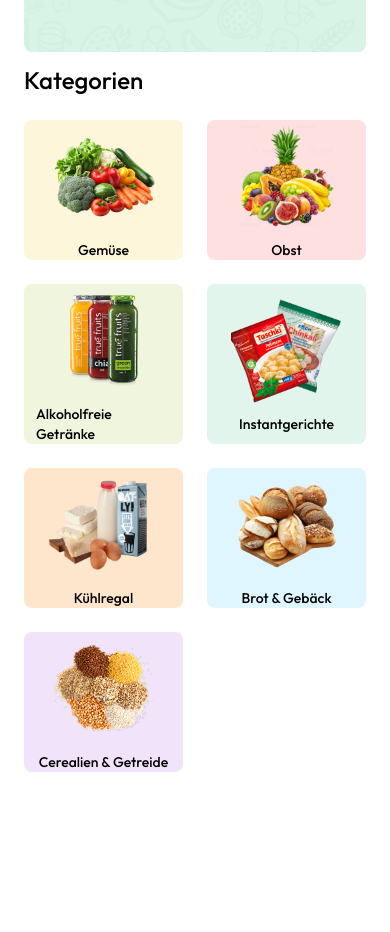
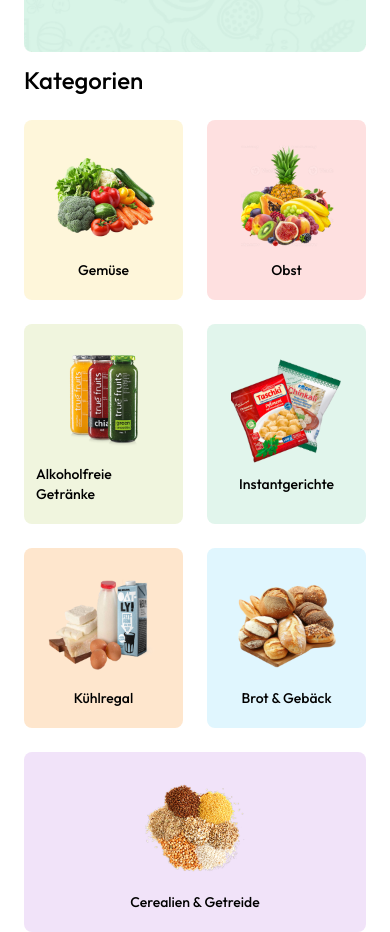
Before and after one commit to LindtAna/RegionalBox, a React (Vite) app in the folder client/: page / in a window 390 px wide. Shown: the part 683-1615 px from the top of the page. Before the commit the page ends 1455 px from the top, so only its background shows below. Built offline with nearby package versions, Linux system fonts and the light colour scheme.

Commit message:
Categories.jsx(Kategorien)Letztes Element bei ungerader Anzahl in mobiler Ansicht auf volle Breite gestreckt mit CSS :nth-last-child

```diff
--- a/client/src/assets/categoriesList.js
+++ b/client/src/assets/categoriesList.js
@@ -1,4 +1,4 @@
-
+// Liste der Produktkategorien in Section Categories.jsx (Kategorien)
 
 import vegetable_image from "./vegetables_image.png";
 import fruits_image from "./fruits_image.png";
--- a/client/src/components/Categories.jsx
+++ b/client/src/components/Categories.jsx
@@ -3,28 +3,28 @@ import { useAppContext } from '../context/AppContext'
 
 const Categories = () => {
 
-  const {navigate} = useAppContext()
+    const { navigate } = useAppContext()
     return (
+
         <div className='mt-3 md:mt-10'>
             <p className='text-2xl md:text-3xl font-medium'>Kategorien</p>
-            <div className='grid grid-cols-2 lg:grid-cols-7 md:grid-cols-5 sm:grid-cols-3 mt-6 gap-6'>
+            <div className='grid grid-cols-2 lg:grid-cols-7 md:grid-cols-5 sm:grid-cols-3 mt-6 gap-6 grid-container'>
 
-                {categories.map((category, index) =>(
-                    <div key={index} className='group cursor-pointer py- px-3 gap-2
+
+                {categories.map((category, index) => (
+                    <div key={index} className='group cursor-pointer py-5 px-3 gap-2
                      rounded-lg flex flex-col justify-center items-center'
-                     style={{backgroundColor:category.bgColor}}
-                     onClick={() => {navigate(`/products/${category.path.toLowerCase()}`)
-                     scrollTo(0,0)
-                    }}
-
-                     >
+                        style={{ backgroundColor: category.bgColor }}
+                        onClick={() => {
+                            navigate(`/products/${category.path.toLowerCase()}`)
+                            scrollTo(0, 0)
+                        }}>
                         <img src={category.image} alt={category.text}
                             className='group-hover:scale-125 transition max-w-28' />
                         <p className='text-sm font-medium'>{category.text}</p>
+
                     </div>
                 ))}
-
-
             </div>
         </div>
     )
--- a/client/src/index.css
+++ b/client/src/index.css
@@ -12,3 +12,12 @@ font-family: "Outfit", sans-serif;
     --color-dark-green: #1b6b45
 
 }
+
+.grid-container > :nth-last-child(1):nth-child(odd) {
+    grid-column: span 2;
+}
+@media (min-width: 640px) {
+    .grid-container > :nth-last-child(1):nth-child(odd) {
+        grid-column: span 1;
+    }
+}
```
